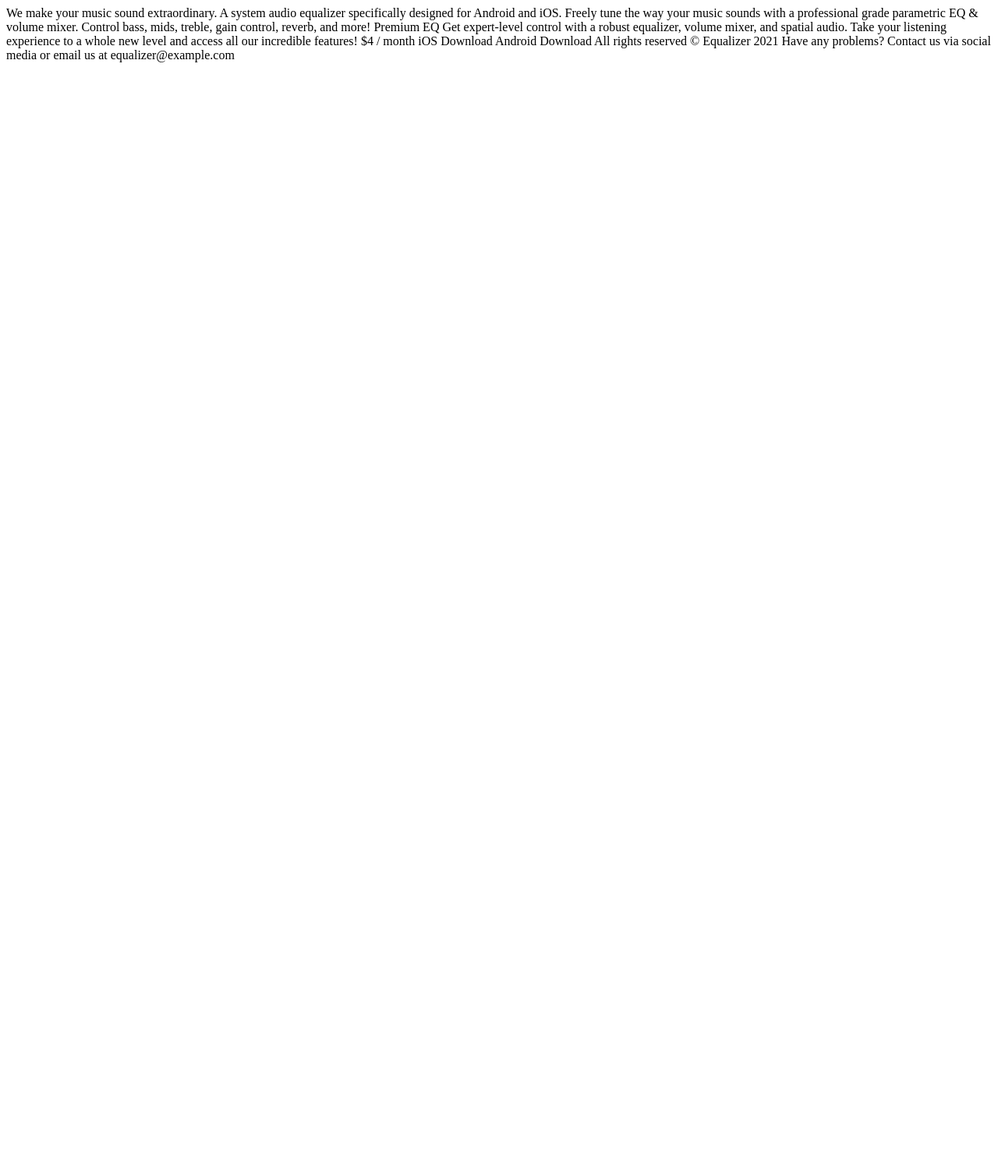
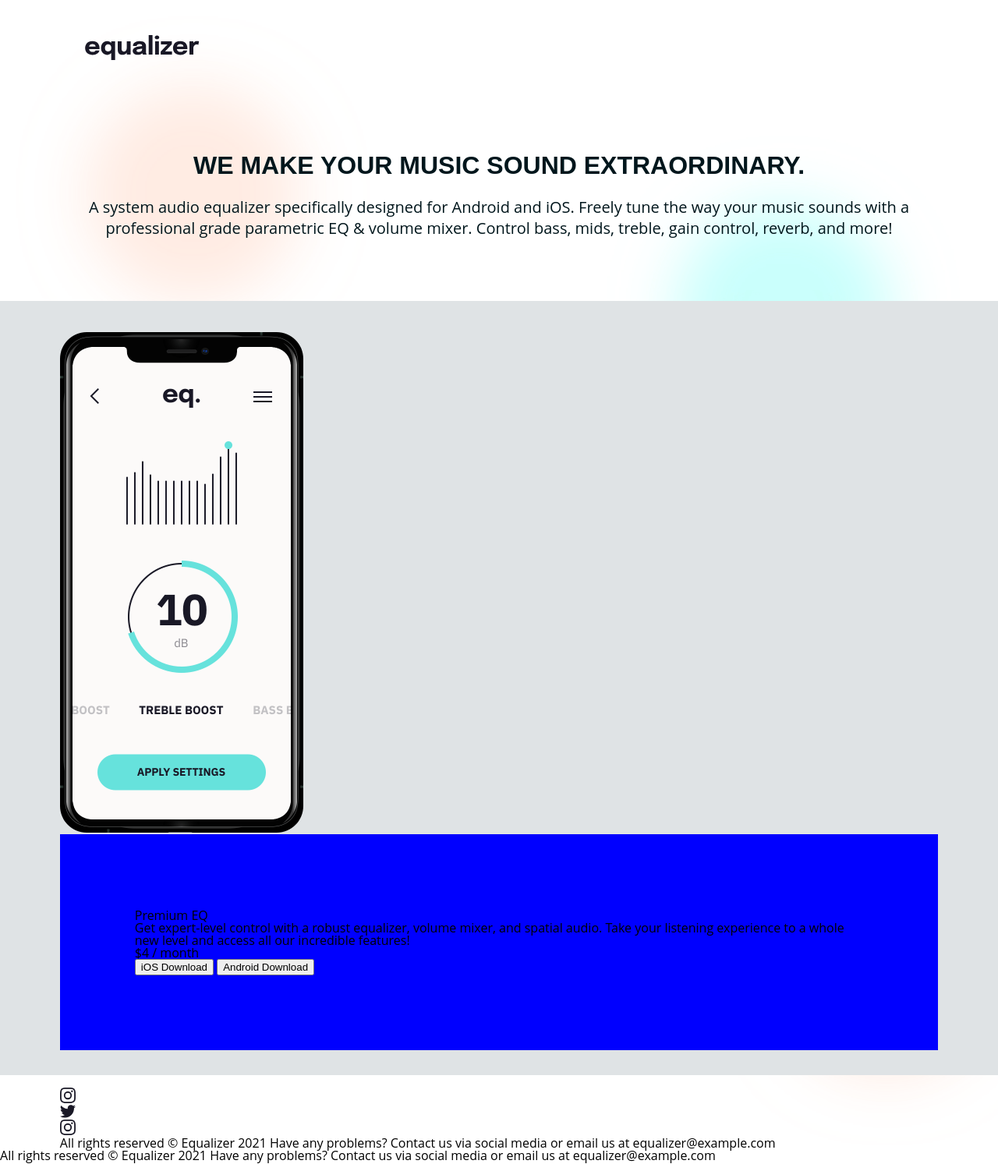
Before and after one commit to HugoBorgess/LandingPage-003, a plain HTML site: page index.html in a window 1280 px wide. Shown: the whole page at 78% size. Before the commit the page ends 800 px from the top, so only its background shows below. Drawn offline with Linux system fonts and the light colour scheme.

Commit message:
Adicionando Html e CSS

```diff
--- /dev/null
+++ b/base.css
@@ -0,0 +1,51 @@
+:root {
+    --branco: #FFF;
+    --azul-claro: #DFE3E5;
+    --vermelho-forte: #B72E2E;
+    --cinza-escuro: #4F4C4C;
+    --cinza-claro: #F7F4F4;
+    --cinza-medio: #D9D9D9;
+
+    --fonte-link: #0084FF;
+    --fonte-cinza: #666;
+    --borda-cabecalho-mobile: #103D4A;
+    --bg-rodape: #333;
+    --bg-chamada-mobile: #00161C;
+
+    --planos-cartao-start: #56CCF2;
+    --planos-cartao-ultra: #B04CD9;
+    --planos-cartao-mega: #E33B3B;
+
+    --montserrat: 'Montserrat', sans-serif;
+}
+
+body {
+    font-family: 'Open Sans', sans-serif;
+}
+
+.container {
+    padding-right: 6%;
+    padding-left: 6%;
+}
+
+.botao {
+    text-align: center;
+
+    display: block;
+
+    width: 100%;
+    max-width: 350px;
+
+    box-sizing: border-box;
+
+    padding: 1rem 2rem;
+
+    border: 1px solid var(--branco);
+    border-radius: 5px;
+}
+
+html {
+    background-image: url(./assets/bg-main-desktop.png);
+    background-size: cover;
+    background-repeat: no-repeat;
+}
--- /dev/null
+++ b/cabecalho.css
@@ -0,0 +1,11 @@
+.cabecalho {
+    width: 100%;
+    box-sizing: border-box;
+    padding-top: .75rem;
+    padding-bottom: .75rem;
+    position: absolute;
+}
+
+.cabecalho__logo {
+    margin: 2rem;
+}
--- /dev/null
+++ b/chamada.css
@@ -0,0 +1,26 @@
+.chamada  {
+    display: flex;
+    flex-direction: column;
+    align-items: center;
+
+    color: var(--bg-chamada-mobile);
+    text-align: center;
+    padding-top: 12.25rem;
+    padding-bottom: 2.5rem;
+}
+
+.chamada__titulo {
+    font-family: var(--montserrat);
+    font-size: 2rem;
+    font-weight: 700;
+    text-transform: uppercase;
+
+    margin-bottom: 1.5rem;
+}
+
+.chamada__texto {
+    font-size: 1.25rem;
+    line-height: normal;
+
+    margin: 0 auto 2.5rem;
+}
--- /dev/null
+++ b/conteudo.css
@@ -0,0 +1,56 @@
+.conteudo {
+    background-color: var(--azul-claro);
+
+    padding-top: 2.5rem;
+    padding-bottom: 2rem;
+}
+
+.conteudo__imagem-celular {
+    width: 312px;
+}
+
+.conteudo__box {
+    background-color: blue;
+    padding: 6rem;
+}
+
+.destaques__titulo {
+    color: var(--cinza-escuro);
+    font-weight: 700;
+    font-size: 1.5rem;
+    font-family: var(--montserrat);
+    text-transform: uppercase;
+    text-align: center;
+
+    margin-bottom: 2rem;
+}
+
+.destaques__painel {
+    display: flex;
+    flex-direction: column;
+    align-items: center;
+
+    margin-bottom: 2rem;
+}
+
+.destaques__painel-imagem {
+    width: 100vw;
+    max-width: 600px;
+    box-shadow: 0 2px 10px 5px #00000020;
+
+    margin-bottom: .5rem;
+}
+
+.destaques__painel-texto {
+    font-weight: 700;
+    font-size: 1.2rem;
+    line-height: normal;
+}
+
+.destaques__botao {
+    color: var(--vermelho-forte);
+
+    border-color: var(--vermelho-forte);
+
+    margin: 0 auto;
+}
--- a/index.html
+++ b/index.html
@@ -1,30 +1,65 @@
 <!DOCTYPE html>
-<html lang="en">
+<html lang="pt-br">
   <head>
     <meta charset="UTF-8">
     <meta name="viewport" content="width=device-width, initial-scale=1.0">
-
+    <link href="./reset.css" rel="stylesheet">
     <link rel="icon" type="image/png" sizes="32x32" href="./assets/favicon-32x32.png">
-
+    <link href="./cabecalho.css" rel="stylesheet">
+    <link href="./base.css" rel="stylesheet">
+    <link href="./conteudo.css" rel="stylesheet">
+    <link rel="stylesheet" href="./chamada.css">
     <title>Frontend Mentor | Equalizer landing page</title>
   </head>
   <body>
+    <header class="cabecalho container">
+      <img src="./assets/logo.svg" alt="Logo da Equalizer" class="cabecalho__logo">
+  </header>
+    <main>
+      <section class="chamada container">
+        <h1 class="chamada__titulo">We make your music sound extraordinary.</h1>
+        <p class="chamada__texto">A system audio equalizer specifically designed for Android and iOS. Freely tune the
+          way your music sounds with a professional grade parametric EQ & volume mixer. Control
+          bass, mids, treble, gain control, reverb, and more!</p>
+      </section>
+      <section class="conteudo container">
+          <img src="./assets/illustration-app.png" alt="Imagem do aplicativo" class="conteudo__imagem-celular"> <!--Imagem do celular-->
+          <div class="conteudo__box">
+            <h2>Premium EQ</h2>
+            <p>Get expert-level control with a robust equalizer, volume mixer, and spatial audio. Take
+              your listening experience to a whole new level and access all our incredible features!</p>
+            <p>$4 / month</p>
+            <button>iOS Download</button>
+            <button>Android Download</button>
+            <img src="" alt="" class=""> <!--Imagem do IOS-->
+            <img src="" alt="" class=""> <!--Imagem do Android-->
+          </div>
+          <div class="container">
+          </div>
+      </section>
+    </main>
+    <footer class="rodape container">
+      <img src="" alt="" class="">
+      <ul class="rodape__social">
+          <li><a href="#" class="rodape__midia"><img src="./assets/icon-instagram.svg" alt="Ícone do Facebook"></a></li>
+          <li><a href="#" class="rodape__midia"><img src="./assets/icon-twitter.svg" alt="Ícone do twitter"></a></li>
+          <li><a href="#" class="rodape__midia"><img src="./assets/icon-instagram.svg" alt="Ícone do Instagram"></a></li>
+      </ul>
+      <p>
+        All rights reserved © Equalizer 2021
+        Have any problems? Contact us via social media or email us at equalizer@example.com
+      </p>
+  </footer>
 
-  We make your music sound extraordinary.
 
-  A system audio equalizer specifically designed for Android and iOS. Freely tune the
-  way your music sounds with a professional grade parametric EQ & volume mixer. Control
-  bass, mids, treble, gain control, reverb, and more!
 
-  Premium EQ
 
-  Get expert-level control with a robust equalizer, volume mixer, and spatial audio. Take
-  your listening experience to a whole new level and access all our incredible features!
 
-  $4 / month
 
-  iOS Download
-  Android Download
+
+
+
+
 
     All rights reserved © Equalizer 2021
     Have any problems? Contact us via social media or email us at equalizer@example.com
--- /dev/null
+++ b/reset.css
@@ -0,0 +1,48 @@
+html, body, div, span, applet, object, iframe,
+h1, h2, h3, h4, h5, h6, p, blockquote, pre,
+a, abbr, acronym, address, big, cite, code,
+del, dfn, em, img, ins, kbd, q, s, samp,
+small, strike, strong, sub, sup, tt, var,
+b, u, i, center,
+dl, dt, dd, ol, ul, li,
+fieldset, form, label, legend,
+table, caption, tbody, tfoot, thead, tr, th, td,
+article, aside, canvas, details, embed,
+figure, figcaption, footer, header, hgroup,
+menu, nav, output, ruby, section, summary,
+time, mark, audio, video {
+	margin: 0;
+	padding: 0;
+	border: 0;
+	font-size: 100%;
+	font: inherit;
+	vertical-align: baseline;
+}
+/* HTML5 display-role reset for older browsers */
+article, aside, details, figcaption, figure,
+footer, header, hgroup, menu, nav, section {
+	display: block;
+}
+body {
+	line-height: 1;
+}
+ol, ul {
+	list-style: none;
+}
+blockquote, q {
+	quotes: none;
+}
+blockquote:before, blockquote:after,
+q:before, q:after {
+	content: '';
+	content: none;
+}
+table {
+	border-collapse: collapse;
+	border-spacing: 0;
+}
+
+a {
+	color: inherit;
+	text-decoration: none;
+}
```
Lines whose indentation alone changed are shown as unchanged.
